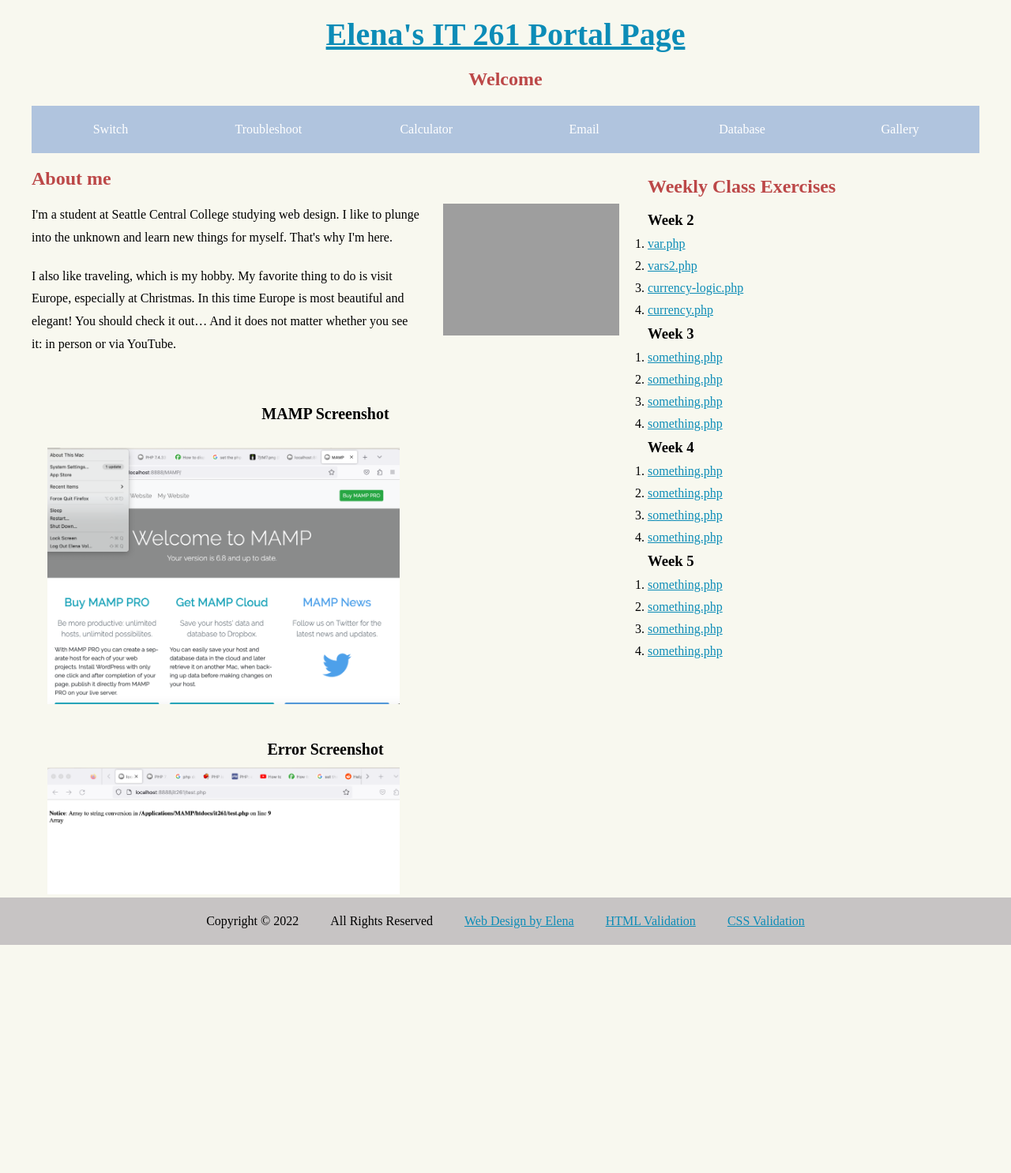
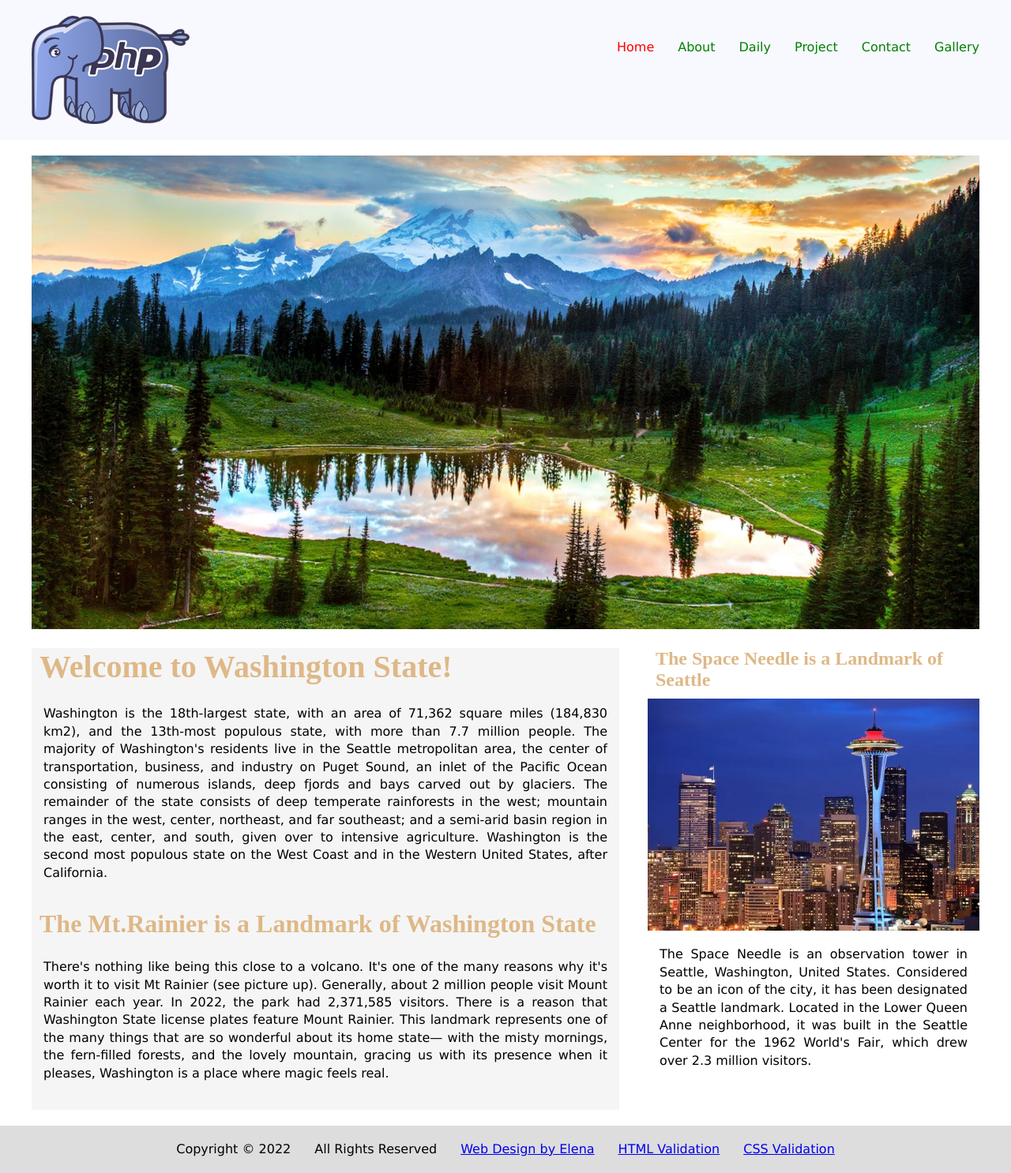
Before and after one commit to ebarsov/it261, a PHP site: page /website/index.php in a window 1280 px wide. Shown: the whole page at 79% size. Before the commit the page ends 1197 px from the top, so only its background shows below. Run offline with PHP 8.4, Linux system fonts and the light colour scheme; grey boxes are pictures that could not be loaded.

Commit message:
Add files via upload

```diff
--- /dev/null
+++ b/website/includes/footer.php
@@ -0,0 +1,19 @@
+<footer>
+        <ul>
+            <li>Copyright &copy;
+                2022</li>
+            <li>All Rights Reserved</li>
+            <li><a href="../index.php">Web Design by Elena</a></li>
+            <li><a id="html-checker" href="#">HTML Validation</a></li>
+            <li><a id="css-checker" href="#">CSS Validation</a></li>
+            </ul>
+
+            <script>
+                    document.getElementById("html-checker").setAttribute("href","https://validator.w3.org/nu/?doc=" + location.href);
+                    document.getElementById("css-checker").setAttribute("href","https://jigsaw.w3.org/css-validator/validator?uri=" + location.href);
+            </script>
+
+    </footer>
+
+</body>
+</html>
--- /dev/null
+++ b/website/includes/header.php
@@ -0,0 +1,173 @@
+<?php
+
+define('THIS_PAGE', basename($_SERVER['PHP_SELF']));
+
+switch(THIS_PAGE) {
+    case 'index.php':
+        $title = 'Home page of our Website Project';
+        $body = 'home';
+        break;
+
+        case 'about.php':
+            $title = 'About page of our Website Project';
+            $body = 'about inner';
+            break;
+
+            case 'Daily.php':
+                $title = 'Daily page of our Website Project';
+                $body = 'daily inner';
+                break;
+
+                case 'project.php':
+                    $title = 'Project page of our Website Project';
+                    $body = 'project inner';
+                    break;
+
+                    case 'contact.php':
+                        $title = 'Contact page of our Website Project';
+                        $body = 'contact inner';
+                        break;
+
+                        case 'gallery.php':
+                            $title = 'Gallery page of our Website Project';
+                            $body = 'gallery inner';
+                            break;
+}
+// our navigational array!
+$nav = array(
+    'index.php' => 'Home',
+    'about.php' => 'About',
+    'daily.php' => 'Daily',
+    'project.php' => 'Project',
+    'contact.php' => 'Contact',
+    'gallery.php' => 'Gallery'
+);
+
+// starts of the switch for homework 3
+if(isset($_GET['today'])) {
+    $today = $_GET['today'];
+} else {
+    $today = date('l');
+}
+
+switch($today) {
+
+    case 'Sunday':
+        $travelDay = 'brown';
+        $day ='Sunday is a Day in the Seward Park';
+        $inform = 'Seward Park is a municipal park in Seattle, Washington, United States. Located in the city neighborhood of the same name, it covers 300 acres (120 ha; 0.47 sq mi).
+        The park occupies all of Bailey Peninsula, a forested peninsula that juts into Lake Washington. It contains one of the last surviving tracts of old-growth forest within the city of Seattle.
+         The park is named after U.S. Secretary of State William Seward. Want to feel atmosphere of Seattle and its people? Let\'s go to Seattle\'s favorite park on Sunday!';
+        $picture = 'park.png';
+        $altTag = 'Park';
+        break;
+
+        case 'Monday':
+            $travelDay = 'green';
+            $day ='Monday is a Mt.Rainier Day';
+            $inform = 'Ascending to 14,410 feet above sea level, Mount Rainier stands as an icon in the Washington landscape.
+            An active volcano, Mount Rainier is the most glaciated peak in the contiguous U.S.A., spawning five major rivers.
+            Subalpine wildflower meadows ring the icy volcano while ancient forest cloaks Mount Rainier’s lower slopes.
+            Wildlife abounds in the park\’s ecosystems. A lifetime of discovery awaits. Monday is a better day for visiting Mount Rainier because of less tourists. ';
+            $picture = 'rainier1.png';
+            $altTag = 'Mt.Rainier';
+            break;
+
+            case 'Tuesday':
+                $travelDay = 'red';
+                $day ='Tuesday is a Mount St.Helens Day';
+                $inform = 'Mount St. Helens or Louwala-Clough is an active stratovolcano located in Southwest, Washington, in the Pacific Northwest region of the United States.
+                            It is 96 miles south of Seattle, Washington, and 50 miles northeast of Portland, Oregon and features Stunning Landscapes and Endless Adventure.Tuesday is definitely a day to visit Mount St.Helens! ';
+                $picture = 'helens.png';
+                $altTag = 'Mt. St.Helens';
+                break;
+
+                case 'Wednesday':
+                    $travelDay = 'yellow';
+                    $day ='Wednesday is a Mt.Baker Day';
+                    $inform = 'Mount Baker, also known as Koma Kulshan or simply Kulshan, is a 10,781 ft (3,286 m)
+                                active glacier-covered andesitic stratovolcano in the Cascade Volcanic Arc and the North Cascades of Washington in the United States.
+                                Mount Baker has the second-most thermally active crater in the Cascade Range after Mount St. Helens. Wednesday is for Mount Baker! ';
+                    $picture = 'baker.png';
+                    $altTag = 'Mt.Baker';
+                    break;
+
+                    case 'Thursday':
+                        $travelDay = 'black';
+                        $day ='Thursday is a Space Needle and Chihuly Garden Day';
+                        $inform = 'This must-see museum exhibits creative and colorful blown glass sculptures of renowned artist Dale Chihuly.
+                        Eight indoor galleries and lush landscaped gardens feature a mix of new and past significant works.
+                        They are awe-inspiring whether you visit during the day, or in the evening when the sculptures are lit up.
+                        The highlight here is a 100-foot-long glass sculpture suspended in a glass conservatory—one of his largest ever.
+                        The Space Needle is an observation tower located in Seattle.Let\'s go there on Thursday! ';
+                        $picture = 'chihuly.png';
+                        $altTag = 'Chihuly Garden';
+                        break;
+
+                        case 'Friday':
+                            $travelDay = 'orange';
+                            $day ='Friday! Let is go to Boing Museum!';
+                            $inform = 'Walk the aisle of JFK\'s Air Force One and climb aboard the Concorde at Seattle’s Museum of Flight.
+                            Built around Boeing’s original factory, it is the world’s largest air and space museum.
+                            Here, you can learn everything about the history of aviation, from the Wright Brothers and the exploration of Mars, to revolutionary aircrafts and spy planes.
+                             You’ll get to barrel-roll a Mustang, land on the moon, soar over Puget Sound in a simulator, and even sit at the controls of the fastest jet on Earth. So, let\'s go to Boing Museum on Friday! ';
+                            $picture = 'museum.png';
+                            $altTag = 'Boing Museum';
+                            break;
+
+                            case 'Saturday':
+                                $travelDay = 'purple';
+                                $day ='Saturday is a Day of Starbuck\'s history';
+                                $inform = 'Starbucks story begins in 1971 along the cobblestone streets of Seattle’s historic Pike Place Market. It was here where Starbucks opened its first store, offering fresh-roasted coffee beans, tea and spices from around the world for our customers to take home. Our name was inspired by the classic tale, “Moby-Dick,” evoking the seafaring tradition of the early coffee traders. Let\s slowly taste the Starbucks coffee, especially since Saturday is just for this! ';
+                                $picture = 'starbucks.png';
+                                $altTag = 'Starbucks';
+                                break;
+
+}
+
+?>
+<!DOCTYPE html>
+<html lang="en">
+<head>
+    <meta charset="UTF-8">
+    <meta name="viewport" content="width=device-width, initial-scale=1.0">
+    <title><?php echo $title;  ?></title>
+    <link href="css/styles.css" type="text/css" rel="stylesheet">
+</head>
+<body clss="<?php echo $body ;?>">
+
+    <header>
+        <div class="inner-header">
+            <a href="index.php">
+            <img id="logo" src="images/logo.png" alt="logo">
+            </a>
+            <!-- <nav>
+<ul>
+    <li><a href="">Home</a></li>
+    <li><a href="">About</a></li>
+    <li><a href="">Daily</a></li>
+    <li><a href="">Project</a></li>
+    <li><a href="">Contact</a></li>
+    <li><a href="">Gallery</a></li>
+
+</ul>
+            </nav> -->
+
+<nav>
+<ul>
+<?php
+foreach($nav as $key => $value) {
+    if(THIS_PAGE == $key) {
+        echo '<li><a style ="color:red;" href=" '.$key.' "> '.$value.'</a></li>';
+    }else {
+        echo '<li><a style="color:green;" href=" '.$key.' "> '.$value.'</a></li>';
+    }
+
+    } // end foreach
+
+?>
+</ul>
+</nav>
+        </div>
+        <!-- end inner-header -->
+    </header>
--- a/website/index.php
+++ b/website/index.php
@@ -1,103 +1,87 @@
+<?php
+include('./includes/header.php');
+?>
+
 <!DOCTYPE html>
 <html lang="en">
 <head>
     <meta charset="UTF-8">
     <meta name="viewport" content="width=device-width, initial-scale=1.0">
-    <title>My Portal Page</title>
-    <link href="css/styles1.css" type="text/css" rel="stylesheet">
+    <title>Home Page</title>
+<style>
+* {
+            padding: 0;
+            margin: 0;
+            box-sizing: border-box;
+        }
+
+        header {
+            background-color: ghostwhite;
+        }
+        #hero {
+            background-color: white;
+        }
+
+        body {
+            background-color:white;
+        }
+
+        main {
+            background-color: whitesmoke;
+        }
+
+        aside {
+            background-color:white;
+        }
+
+        h1, h2, h3 {
+            color:burlywood;
+            margin-left: 10px;
+        }
+
+        p {
+            /* margin-bottom: 20px;*/
+            text-align: justify;
+            padding: 15px;
+        }
+
+</style>
 </head>
 <body>
-    <h1><a href= "website/index.php">Elena's IT 261 Portal Page</a></h1>
-    <h2>Welcome</h2>
+
     <div id="wrapper">
-        <nav>
-            <ul>
-                <li><a href=" ">Switch</a></li>
-                <li><a href=" ">Troubleshoot</a></li>
-                <li><a href=" ">Calculator</a></li>
-                <li><a href=" ">Email</a></li>
-                <li><a href=" ">Database</a></li>
-                <li><a href=" ">Gallery</a></li>
-            </ul>
 
+        <div id="hero">
+            <img src="images/washingtonst.png" alt="Welcome">
+        </div>
+        <!-- end hero-->
 
-        </nav>
         <main>
-            <h2>About me</h2>
-            <img class="right" src="images/elena1.png " alt="Elena">
-            <p>I'm a student at Seattle Central College studying web design. I like to plunge into the unknown and learn new things for myself. That's why I'm here.</p>
-            <p> I also like traveling, which is my hobby. My favorite thing to do is visit Europe, especially at Christmas. In this time Europe is most beautiful and elegant! You should check it out… And it does not matter whether you see it: in person or via YouTube.
-            </p>
-            <!-- <img src="images/elena2.png " alt="Elena "> -->
-
-            <h3>MAMP Screenshot</h3>
-             <img class="screen"  src="images/mamp1.png" alt="MAMP">
-
-             <h3>Error Screenshot</h3>
-             <img class="error" src="images/error1.png" alt="Error">
-
+            <h1>Welcome to Washington State!</h1>
+            <!--<h2>This is a guide for a 7 day trip at Washington State!</h2> -->
+            <p>Washington is the 18th-largest state, with an area of 71,362 square miles (184,830 km2), and the 13th-most populous state, with more than 7.7 million people.
+                The majority of Washington's residents live in the Seattle metropolitan area, the center of transportation, business, and industry on Puget Sound, an inlet of the Pacific Ocean consisting of numerous islands, deep fjords and bays carved out by glaciers.
+                 The remainder of the state consists of deep temperate rainforests in the west; mountain ranges in the west, center, northeast, and far southeast; and a semi-arid basin region in the east, center, and south, given over to intensive agriculture.
+                 Washington is the second most populous state on the West Coast and in the Western United States, after California.</p>
+            <h2>The Mt.Rainier is a Landmark of Washington State</h2>
+            <p> There's nothing like being this close to a volcano. It's one of the many reasons why it's worth it to visit Mt Rainier (see picture up).
+                Generally, about 2 million people visit Mount Rainier each year. In 2022, the park had 2,371,585 visitors.
+                There is a reason that Washington State license plates feature Mount Rainier. This landmark represents one of the many things that are so wonderful about its home state—
+                with the misty mornings, the fern-filled forests, and the lovely mountain, gracing us with its presence when it pleases, Washington is a place where magic feels real.
+             </p>
         </main>
 
         <aside>
-            <h2>Weekly Class Exercises</h2>
-            <h3>Week 2</h3>
-            <ol>
-                <li><a href="weeks/week2/var.php">var.php</a></li>
-                <li><a href="weeks/week2/vars2.php ">vars2.php</a></li>
-                <li><a href="weeks/week2/currency-logic.php">currency-logic.php</a></li>
-                <li><a href="weeks/week2/currency.php ">currency.php</a></li>
+            <h3>The Space Needle is a Landmark of Seattle</h3>
+            <img src='./images/needle.png' alt="Needle">
+            <p>The Space Needle is an observation tower in Seattle, Washington, United States.
+                 Considered to be an icon of the city, it has been designated a Seattle landmark.
+                 Located in the Lower Queen Anne neighborhood, it was built in the Seattle Center for the 1962 World's Fair, which drew over 2.3 million visitors.</p>
+        </aside>
+    </div>
+    <!-- end wrapper-->
+</body>
+    </html>
 
-            </ol>
-
-            <h3>Week 3</h3>
-            <ol>
-                <li><a href=" ">something.php</a></li>
-                <li><a href=" ">something.php</a></li>
-                <li><a href=" ">something.php</a></li>
-                <li><a href=" ">something.php</a></li>
-
-            </ol>
-
-            <h3>Week 4</h3>
-            <ol>
-                <li><a href=" ">something.php</a></li>
-                <li><a href=" ">something.php</a></li>
-                <li><a href=" ">something.php</a></li>
-                <li><a href=" ">something.php</a></li>
-
-            </ol>
-
-            <h3>Week 5</h3>
-            <ol>
-                <li><a href=" ">something.php</a></li>
-                <li><a href=" ">something.php</a></li>
-                <li><a href=" ">something.php</a></li>
-                <li><a href=" ">something.php</a></li>
-
-            </ol>
-
-
-        </aside>
-
-</div>
-<!-- close wrapper -->
-
-<footer>
-        <ul>
-            <li>Copyright &copy;
-                2022</li>
-            <li>All Rights Reserved</li>
-            <li><a href="../index.php">Web Design by Elena</a></li>
-            <li><a id="html-checker" href="#">HTML Validation</a></li>
-            <li><a id="css-checker" href="#">CSS Validation</a></li>
-            </ul>
-
-            <script>
-                    document.getElementById("html-checker").setAttribute("href","https://validator.w3.org/nu/?doc=" + location.href);
-                    document.getElementById("css-checker").setAttribute("href","https://jigsaw.w3.org/css-validator/validator?uri=" + location.href);
-            </script>
-
-    </footer>
-
-</body>
-</html>
+    <?php
+    include('./includes/footer.php');
```
Also changed, not shown: website/daily.php (added, +136 -0 lines), website/images/baker.png (added), website/images/brown.png (added), website/images/chihuly.png (added), website/images/error1.png (added), website/images/mamp1.png (added), website/images/museum.png (added), website/images/needle.png (added), website/images/park.png (added), website/images/rainier.png (added), website/images/rainier1.png (added), website/images/starbucks.png (added), website/images/washingtonst.png (added), website/images/welcome.png (added), 1 more files, 2 other files.
